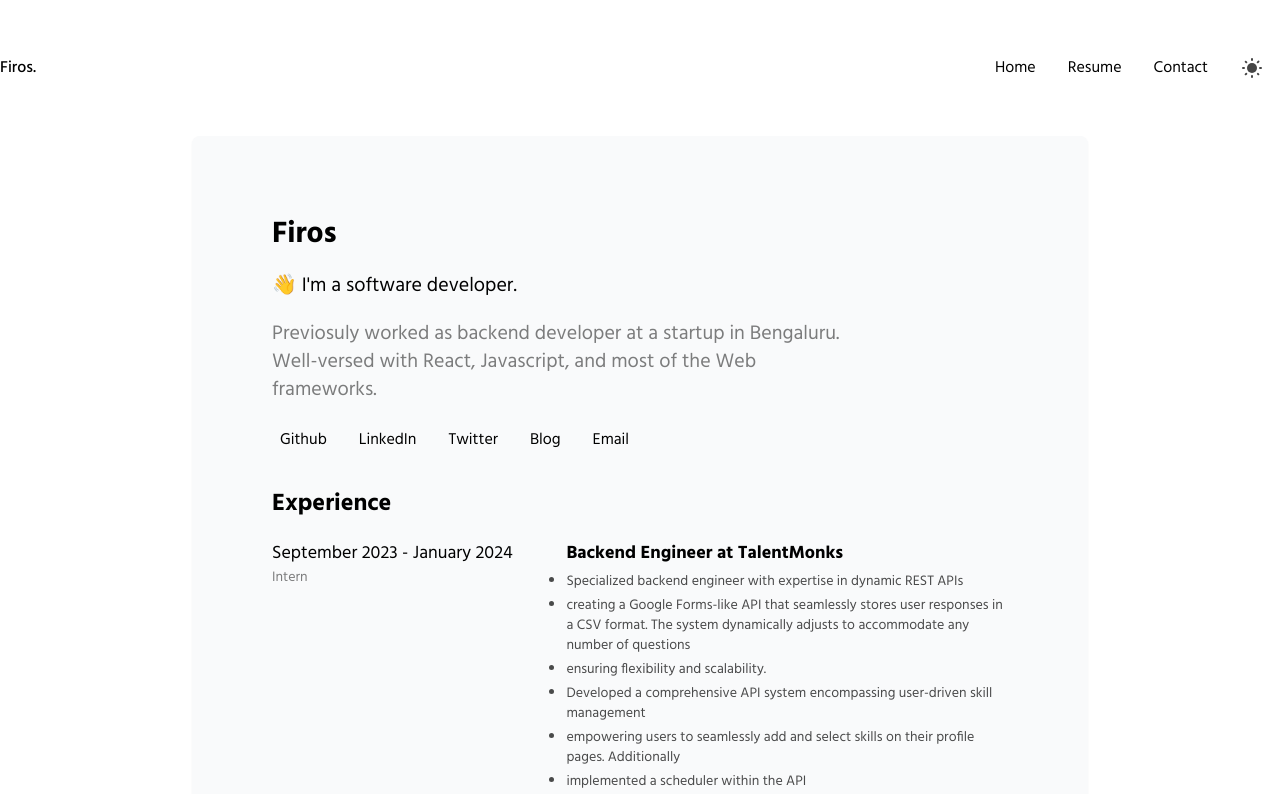
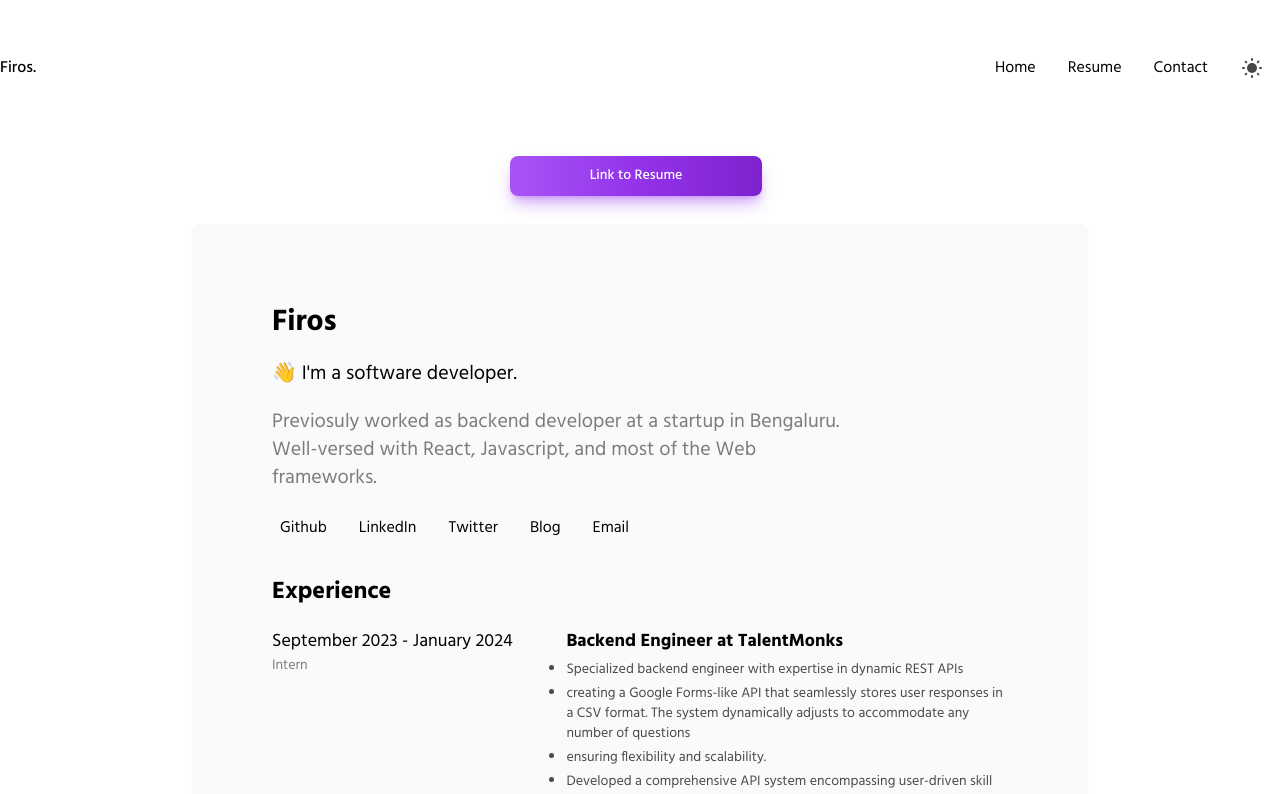
Before and after one commit to firoz3130/Personal-portfolio, a Next.js app: page /resume in a window 1280 px wide. Shown: the top 794 px of the page. Built offline with nearby package versions, Linux system fonts and the light colour scheme.

Commit message:
Add Link to resume

```diff
--- a/pages/resume.js
+++ b/pages/resume.js
@@ -33,12 +33,20 @@
       >
         <Header isBlog />
         {mount && (
+
           <div className="mt-10 w-full flex flex-col items-center">
+           <div className="mt-5">
+    <button type="button" className="text-white bg-gradient-to-r from-purple-500 via-purple-600 to-purple-700 hover:bg-gradient-to-br focus:ring-4 focus:outline-none focus:ring-purple-300 dark:focus:ring-purple-800 shadow-lg shadow-purple-500/50 dark:shadow-lg dark:shadow-purple-800/80 font-medium rounded-lg text-sm px-20 py-2.5 text-center me-2 mb-2">Link to Resume</button>
+</div>
+
+
+
             <div
-              className={`w-full ${
+              className={`mt-5 w-full ${
                 mount && theme.theme === "dark" ? "bg-slate-800" : "bg-gray-50"
               } max-w-4xl p-20 mob:p-5 desktop:p-20 rounded-lg shadow-sm`}
             >
+
               <h1 className="text-3xl font-bold">{name}</h1>
               <h2 className="text-xl mt-5">{resume.tagline}</h2>
               <h2 className="w-4/5 text-xl mt-5 opacity-50">
```
